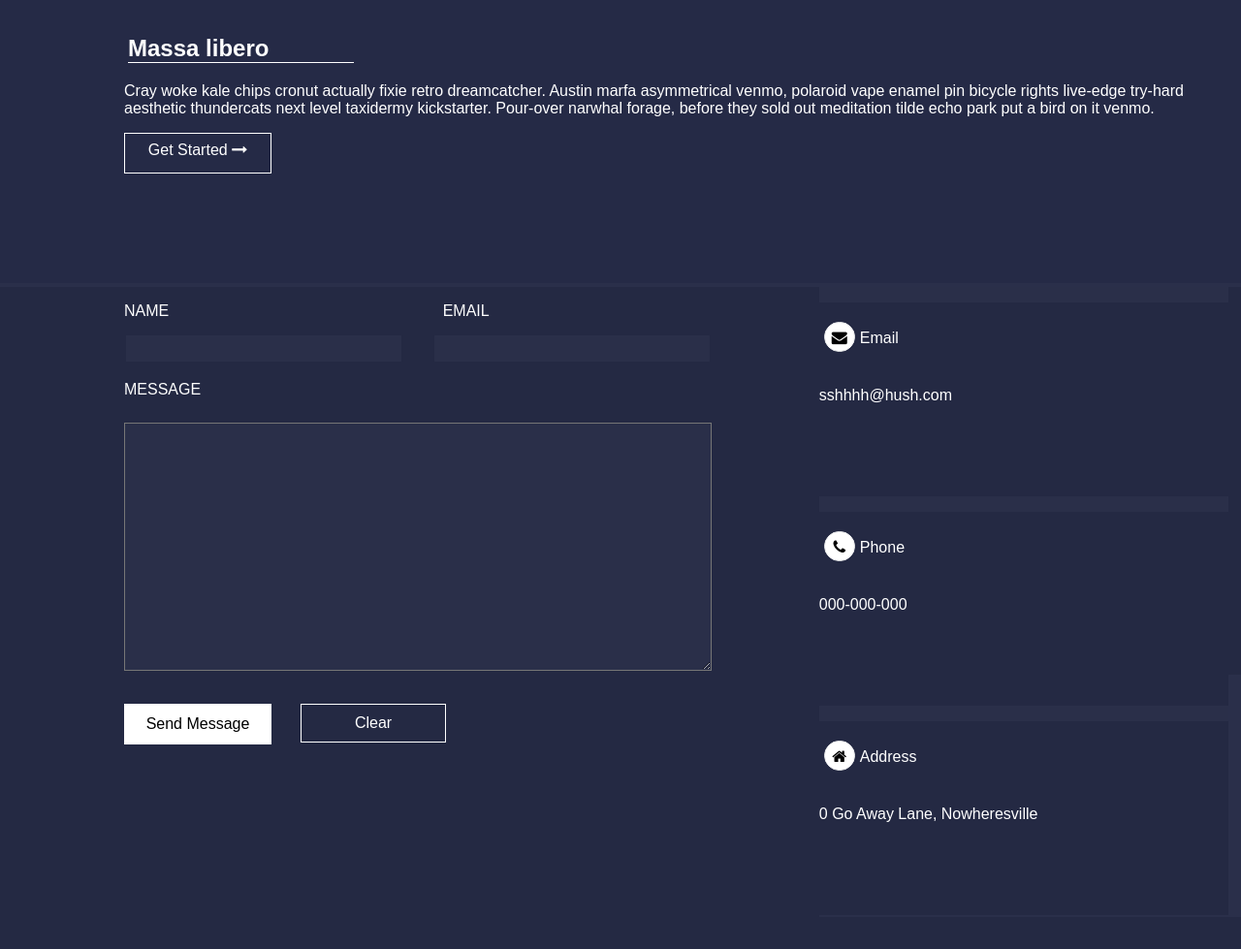
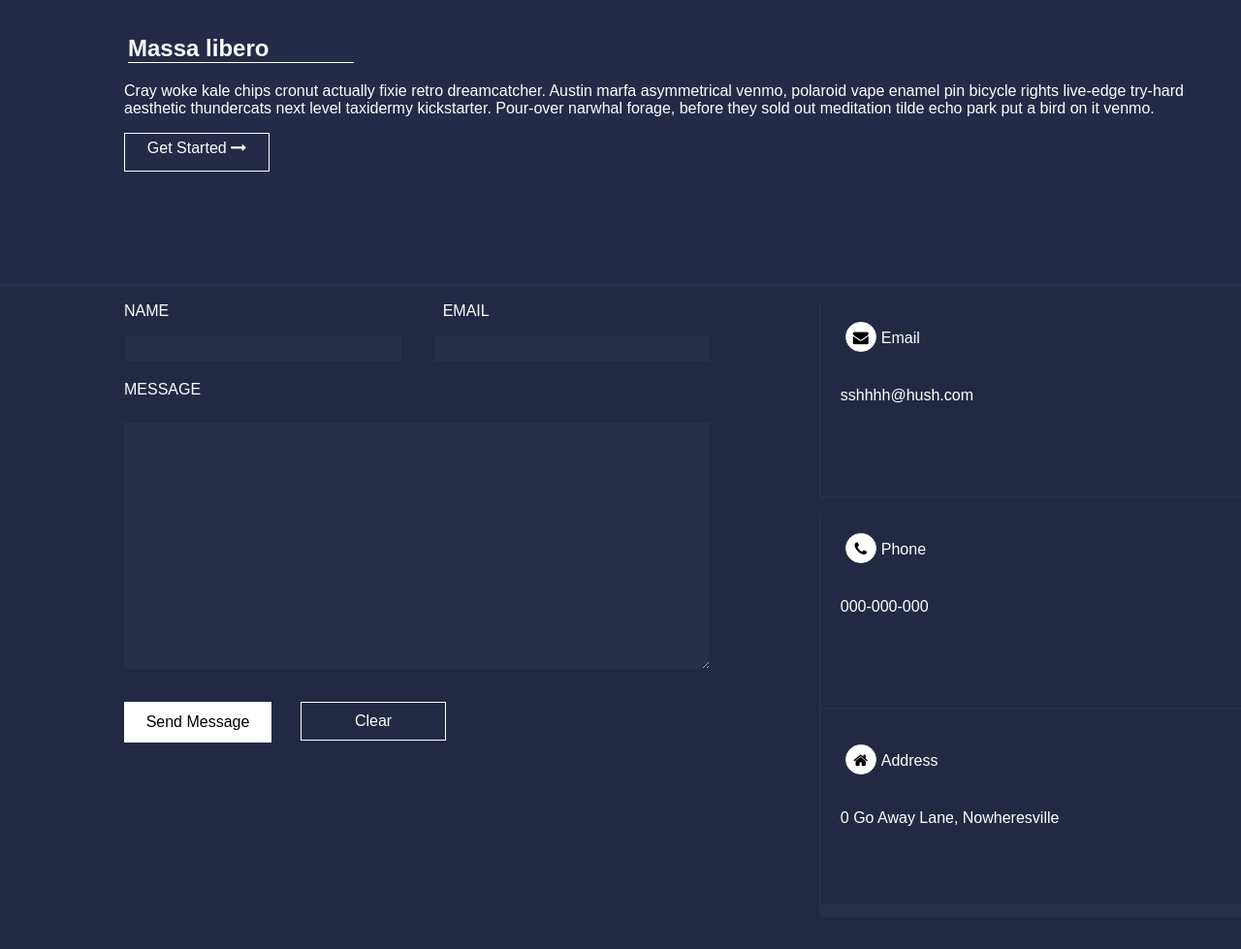
Before and after one commit to smcashman/PairProg, a plain HTML site: page index.html in a window 1280 px wide. Shown: the part 1320-2299 px from the top of the page at 97% size. Drawn offline with nearby package versions, Linux system fonts and the light colour scheme.

Commit message:
layout adjustments

```diff
--- a/index.html
+++ b/index.html
@@ -9,13 +9,13 @@
 </head>
 <body>
 	<div id="menu"><p id="menubar"> <span id="white"> Forty</span> by Pixelarity
-	<div class="burgerwrapper">	Menu    <i class="fa fa-bars" id="menuburger" aria-hidden="true"></i></div></p></div>
+	<div class="burgerwrapper">	Menu<i class="fa fa-bars" id="menuburger" aria-hidden="true"></i></div></div>
 	<div class="hero">
 
-		<img src="https://blog-photos.dogvacay.com/blog/wp-content/uploads/2014/04/funny-puppy-pictures-5.jpg">
+		<img src="https://blog-photos.dogvacay.com/blog/wp-content/uploads/2014/04/funny-puppy-pictures-5.jpg" alt="puppy tum">
 		<h3 id="callout"> Hi, my name is Forty </h3>
 		<div class="herofiller">Selfies umami drinking vinegar fap yuccie mustache. Fanny pack tousled +1 distillery tbh microdosing, vape banjo street art migas single-origin coffee. </div>
-		<div class="getStarted"> <span id="innerbutton">Get Started <i class="fa fa-long-arrow-right" aria-hidden="true"></i>  </span> </div>
+		<div class="getStarted">Get Started <i class="fa fa-long-arrow-right" aria-hidden="true"></i></div>
 	</div>
 
 	<div id="rowone">
@@ -48,7 +48,7 @@
 <div class="textFiller">
 	<h2 id="title"> Massa libero </h2>
 	<p id="infoFiller"> Cray woke kale chips cronut actually fixie retro dreamcatcher. Austin marfa asymmetrical venmo, polaroid vape enamel pin bicycle rights live-edge try-hard aesthetic thundercats next level taxidermy kickstarter. Pour-over narwhal forage, before they sold out meditation tilde echo park put a bird on it venmo. </p>
-	<div id="buttonTwo"> <span id="innerbutton">Get Started  <i class="fa fa-long-arrow-right" aria-hidden="true"></i>  </span> </div>
+	<div id="buttonTwo">Get Started  <i class="fa fa-long-arrow-right" aria-hidden="true"></i></div>
 </div>
 
 <div class="bottombox">
@@ -56,9 +56,9 @@
 		<p id="name">Name</p>
 		<p id="emailaddress">Email</p>
 		<div id="formWrapper">
-		<input type="text" id="username"></input>
+		<input type="text" id="username"> </input>
 
-		<input type="text" id="Email"></input>
+		<input type="text" id="Email"> </input>
 
 	</div>
 	<div id="messagebox">
@@ -95,7 +95,7 @@
 		<li><a href="#"><i class="fa fa-twitter" id="twitter" aria-hidden="true"></i></a></li>
 		<li><a href="#"><i class="fa fa-facebook" id="facebook" aria-hidden="true"></i></a></li>
 		<li><a href="#"><i class="fa fa-instagram" id="instagram" aria-hidden="true"></i></a></li>
-		<li><a href="#"><i class="fa fa-github" id="github"aria-hidden="true"></i></a></li>
+		<li><a href="#"><i class="fa fa-github" id="github" aria-hidden="true"></i></a></li>
 		<li><a href="#"><i class="fa fa-linkedin" id="linkedin" aria-hidden="true"></i></a></li>
 	</ul>
 </div>
--- a/style.css
+++ b/style.css
@@ -80,6 +80,7 @@ body{
 
 
 .getStarted {
+	box-sizing:border-box;
 	border: 1px white solid;
 	text-align: center;
 	width:15%;
@@ -87,18 +88,13 @@ body{
 	height:2.5em;
 	max-width:150px;
 	margin:0 auto;
+	padding-top:5px;
+	line-height:30px;
 }
 
-.getStarted:hover{
+div .getStarted:hover{
 	cursor:pointer;
 }
-
-#innerbutton {
-	margin-top:.5em;
-	display: inline-block;
-	 vertical-align: middle;
-	 line-height: normal;
-	 }
 
 .herofiller {
 	color:white;
@@ -137,6 +133,7 @@ body{
     background-size: cover;
 }
 #buttonTwo {
+	box-sizing:border-box;
 	border: 1px white solid;
 	text-align: center;
 	width:15%;
@@ -144,6 +141,7 @@ body{
 	height:2.5em;
 	max-width:150px;
 	margin-left:8em;
+	line-height: 30px;
 }
 
 #buttonTwo:hover{
@@ -334,6 +332,7 @@ html body div#rowone div:hover img, html body div#rowtwo div:hover img, html bod
 	margin-bottom:30px;
 	margin-left:8em;
 	background-color: #2A2F49;
+	border:none;
 
 }
 
@@ -450,7 +449,7 @@ input{
 /******* contacts *******/
 .contacts {
 	min-width:33%;
-	background:#2A2F49;
+	background:#242943;
 	display:inline-block;
 	float:left;
 	vertical-align: top;
@@ -475,7 +474,9 @@ input{
 	height:200px;
 	min-width:100%;
 	background:#242943;
-
+	border-left:2px solid #2A2F49;
+	border-bottom:2px solid #2A2F49;
+	padding-left:20px;
 
 
 }
@@ -484,6 +485,9 @@ input{
 	height:200px;
 	min-width:100%;
 	background:#242943;
+	border-left:2px solid #2A2F49;
+	padding-left:20px;
+
 
 
 }
@@ -492,6 +496,10 @@ input{
 	height:200px;
 	min-width:100%;
 	background:#242943;
+	padding-left:20px;
+	border-left:2px solid #2A2F49;
+	border-bottom:1px solid #2A2F49;
+	border-top:2px solid #2A2F49;
 
 }
 /*****footer ******/
@@ -551,7 +559,6 @@ ul.menuoptions li {
 	display:block;
 	color:white;
 	list-style:none;
-	margin-left: 8em;
 }
 
 ul.menuoptions li a{
@@ -584,6 +591,10 @@ ul.menuoptions li a{
 	padding:1em;
 }
 
+#overlaylogin:hover, #overlaybutton:hover {
+	cursor:pointer;
+}
+
 
 .overlaywrapper {
 	width:20%;
```
